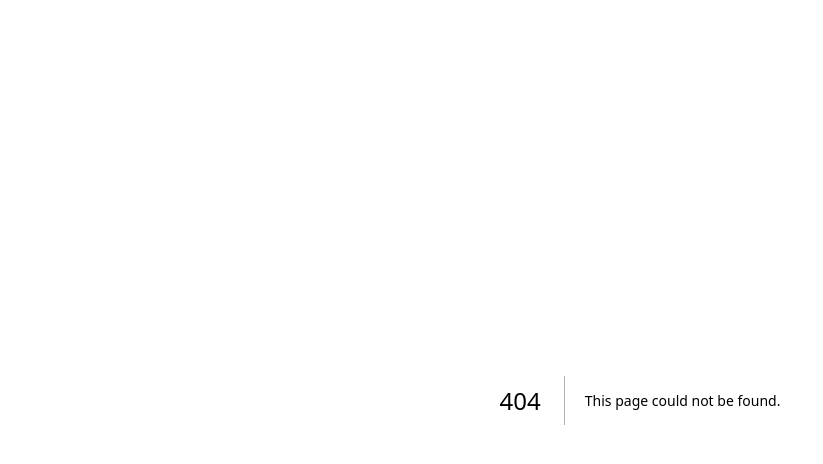
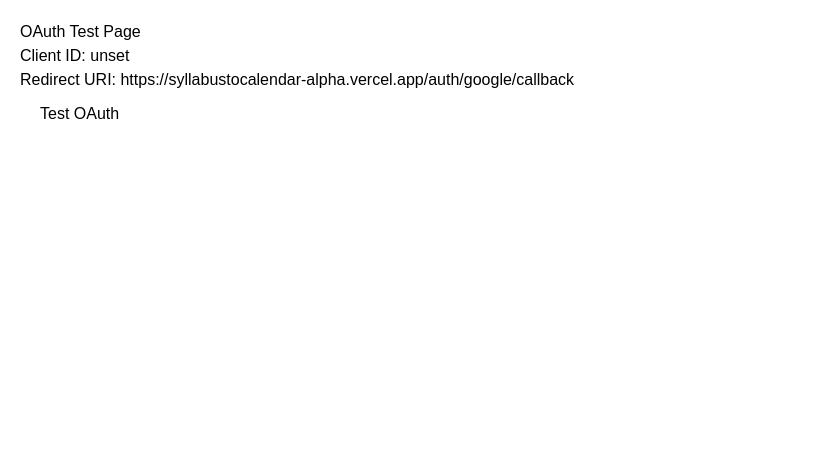
Before and after one commit to ShambhaviGoyal/syllabus-calendar, a Next.js app: page /test-oauth in a window 1280 px wide. Before the commit this address had no page. Shown: the top 464 px of the page, without its empty margins (0-823 px from the left). Built offline with nearby package versions, Linux system fonts and the light colour scheme; no server answers.

Commit message:
add: OAuth test page to debug Google OAuth issues

```diff
--- /dev/null
+++ b/pages/test-oauth.tsx
@@ -0,0 +1,43 @@
+import { useState } from 'react';
+
+export default function TestOAuth() {
+  const [result, setResult] = useState<string>('');
+
+  const testOAuth = () => {
+    const clientId = process.env.NEXT_PUBLIC_GOOGLE_CLIENT_ID;
+    const redirectUri = 'https://syllabustocalendar-alpha.vercel.app/auth/google/callback';
+
+    console.log('Testing OAuth with:');
+    console.log('Client ID:', clientId);
+    console.log('Redirect URI:', redirectUri);
+
+    const authUrl = `https://accounts.google.com/o/oauth2/v2/auth?client_id=${clientId}&redirect_uri=${redirectUri}&response_type=code&scope=https://www.googleapis.com/auth/calendar&access_type=offline&prompt=consent`;
+
+    console.log('Full OAuth URL:', authUrl);
+    setResult(authUrl);
+
+    // Try to redirect
+    window.location.href = authUrl;
+  };
+
+  return (
+    <div style={{ padding: '20px', fontFamily: 'Arial, sans-serif' }}>
+      <h1>OAuth Test Page</h1>
+      <p>Client ID: {process.env.NEXT_PUBLIC_GOOGLE_CLIENT_ID}</p>
+      <p>Redirect URI: https://syllabustocalendar-alpha.vercel.app/auth/google/callback</p>
+      <button onClick={testOAuth} style={{ padding: '10px 20px', fontSize: '16px' }}>
+        Test OAuth
+      </button>
+      {result && (
+        <div style={{ marginTop: '20px' }}>
+          <h3>Generated URL:</h3>
+          <textarea
+            value={result}
+            readOnly
+            style={{ width: '100%', height: '100px', fontSize: '12px' }}
+          />
+        </div>
+      )}
+    </div>
+  );
+}
```
